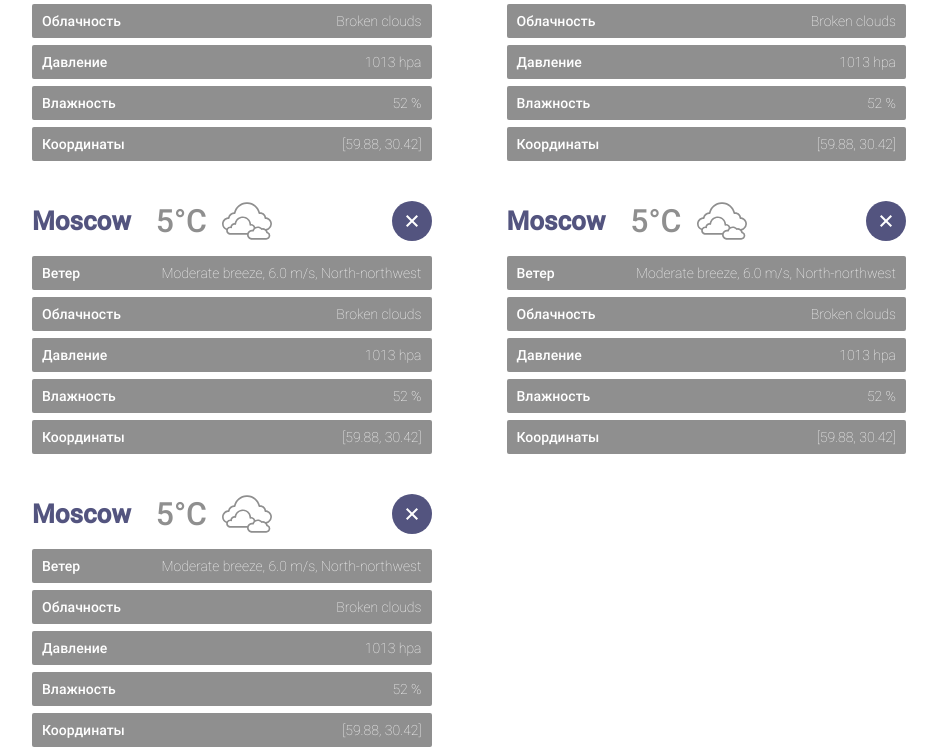
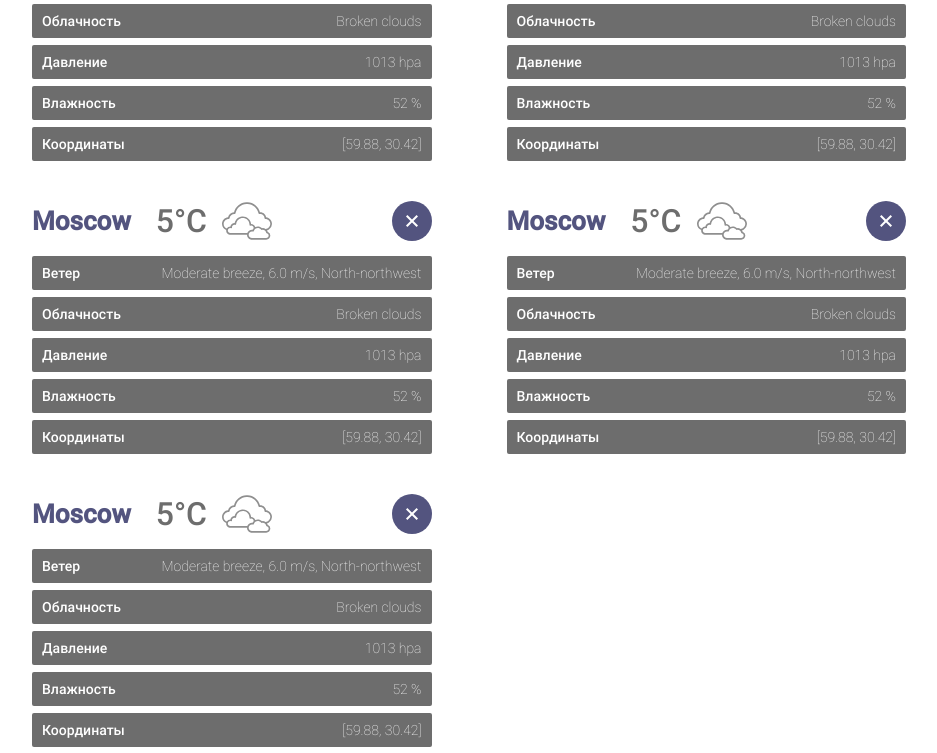
Before and after one commit to logist322/laba1, a plain HTML site: page index.html in a window 1280 px wide. Shown: the part 505-1258 px from the top of the page, without its empty margins (171-1108 px from the left). Drawn offline with Linux system fonts and the light colour scheme.

Commit message:
calibrate "weather-details" contrast

```diff
--- a/css/global.css
+++ b/css/global.css
@@ -1,6 +1,6 @@
 :root {
   --main-color: #53547f;
-  --secondary-color: #8f8f8f;
+  --secondary-color: #6d6d6d;
   --grey-color: #ebebeb;
   --light-color: #ffffff;
 }
```
